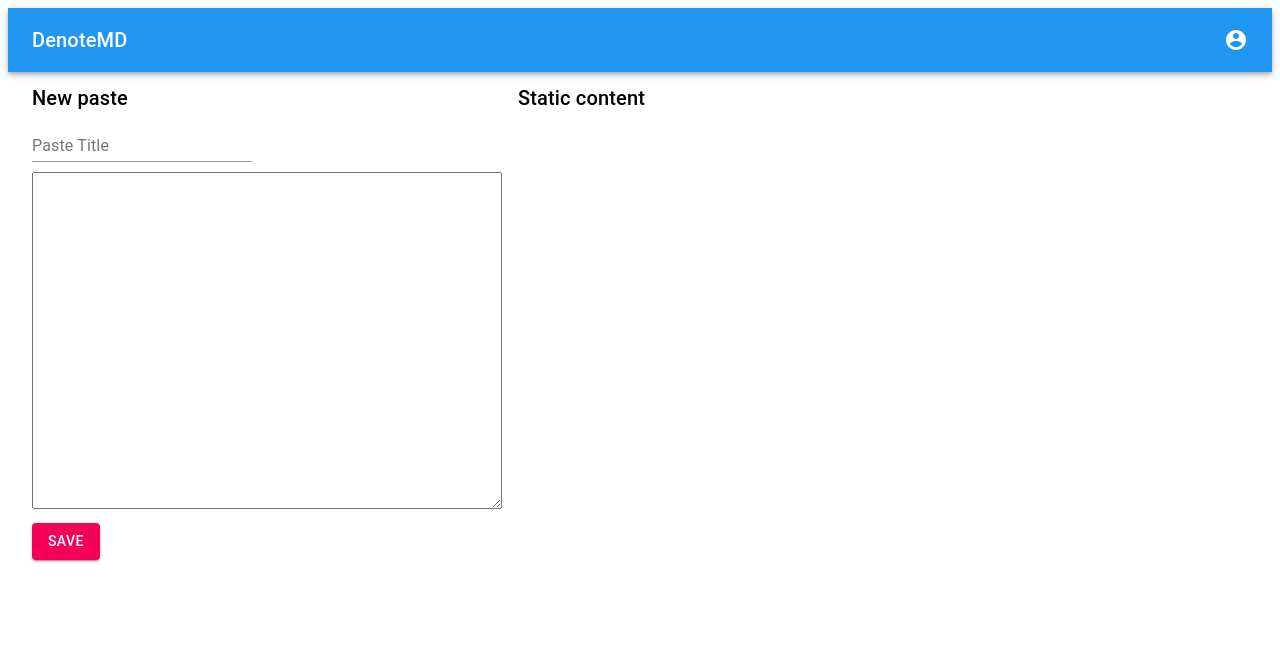
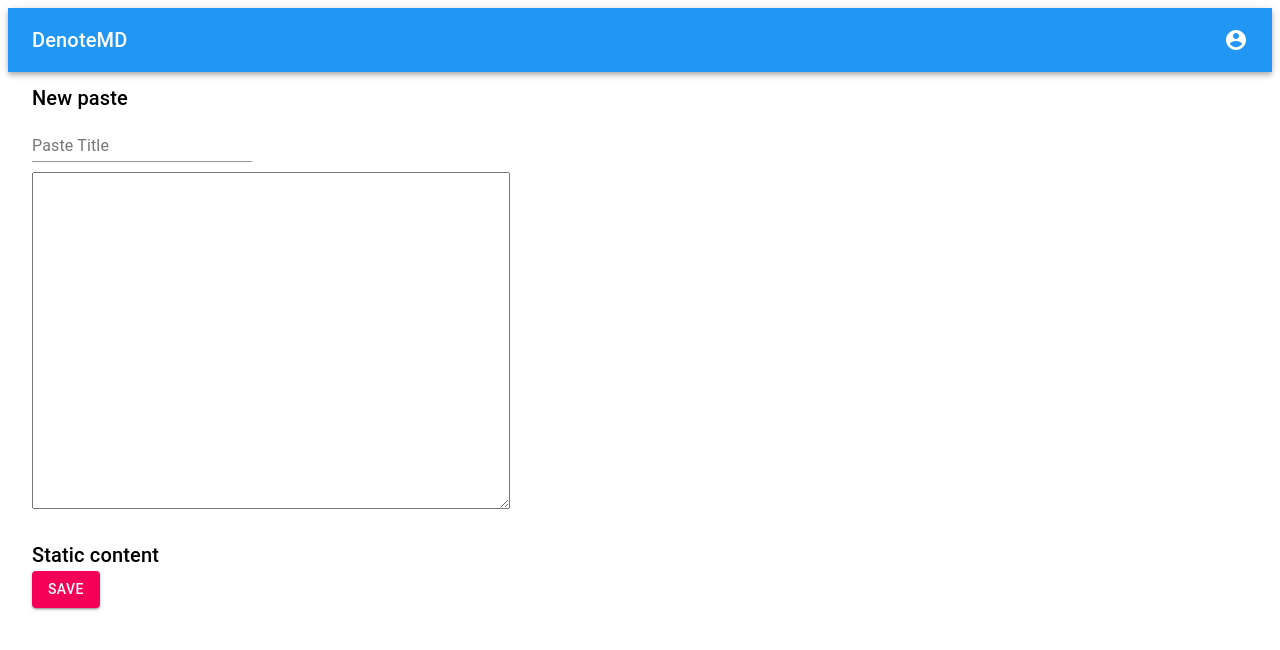
Before and after one commit to DenoteMD/denote-md-backend, a React (Create React App) app in the folder dmd-frontend/: page / in a window 1280 px wide. Shown: the top 650 px of the page. Built offline with nearby package versions, Linux system fonts and the light colour scheme.

Commit message:
Update Editor UI

```diff
--- a/dmd-frontend/src/components/Editor.tsx
+++ b/dmd-frontend/src/components/Editor.tsx
@@ -21,8 +21,12 @@ const useStyles = makeStyles((theme: Theme) => ({
     padding: '10px',
     fontFamily: 'Consolas,Courier,serif',
     lineHeight: '21px;',
-    boxSizing: 'border-box',
-  }
+    boxSizing: 'border-box'
+  },
+  grid: {
+    maxWidth: '494px',
+    minWidth: '494px'
+  },
 }));
 
 interface comProps {
@@ -46,28 +50,33 @@ const Editor = ({ className, onSaveFunc }: comProps) => {
     setText('');
   };
 
+  const handleOnChange = (e: React.ChangeEvent<HTMLTextAreaElement>) => {
+    setText(e.currentTarget.value);
+  };
+
   return (
     <div className={`${classes.wrapper} ${className}`}>
       <form className="" onSubmit={onFormSubmit}>
         <div>
           <Grid container spacing={2}>
-          <Grid item xs={6} >
+          <Grid item xs={6} className={classes.grid}>
             <Typography className={classes.label} variant="h6" noWrap>
               New paste
             </Typography>
             <TextField id="title" label="Paste Title"/>
             <TextArea value={text}
-                    onChange={(e: React.ChangeEvent<HTMLTextAreaElement>) => {
-                      setText(e.currentTarget.value);
-                    }}
+                    onChange={handleOnChange}
                     className={classes.textArea}
                     rowsMin="15"
             ></TextArea>
             </Grid>
-            <Grid item xs={6}>
-            <Typography className={classes.label} variant="h6" noWrap>
+            <Grid item xs={6} className={classes.grid}>
+              <Typography className={classes.label} variant="h6" noWrap>
                 Static content
               </Typography>
+              <div>
+                {text}
+              </div>
             </Grid>
           </Grid>
         </div>
```
